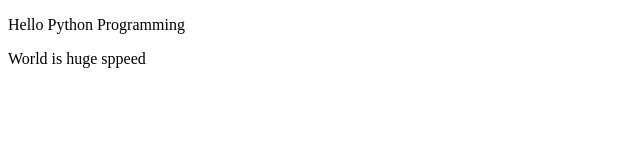
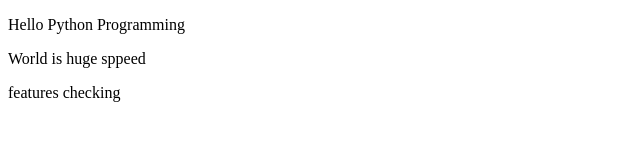
Before and after one commit to Ajaykale01/Localrepo, a plain HTML site: page index.html in a window 1280 px wide. Shown: the whole page, without its empty margins (0-640 px from the left). Drawn offline with Linux system fonts and the light colour scheme.

Commit message:
fearure adding

```diff
--- a/index.html
+++ b/index.html
@@ -9,5 +9,7 @@
     <p>Hello Python Programming</p>
     <p class="first">World is huge sppeed</p>
     <a link="https://Google.com"></a>
+
+    <p>features checking</p>
 </body>
 </html>
```
